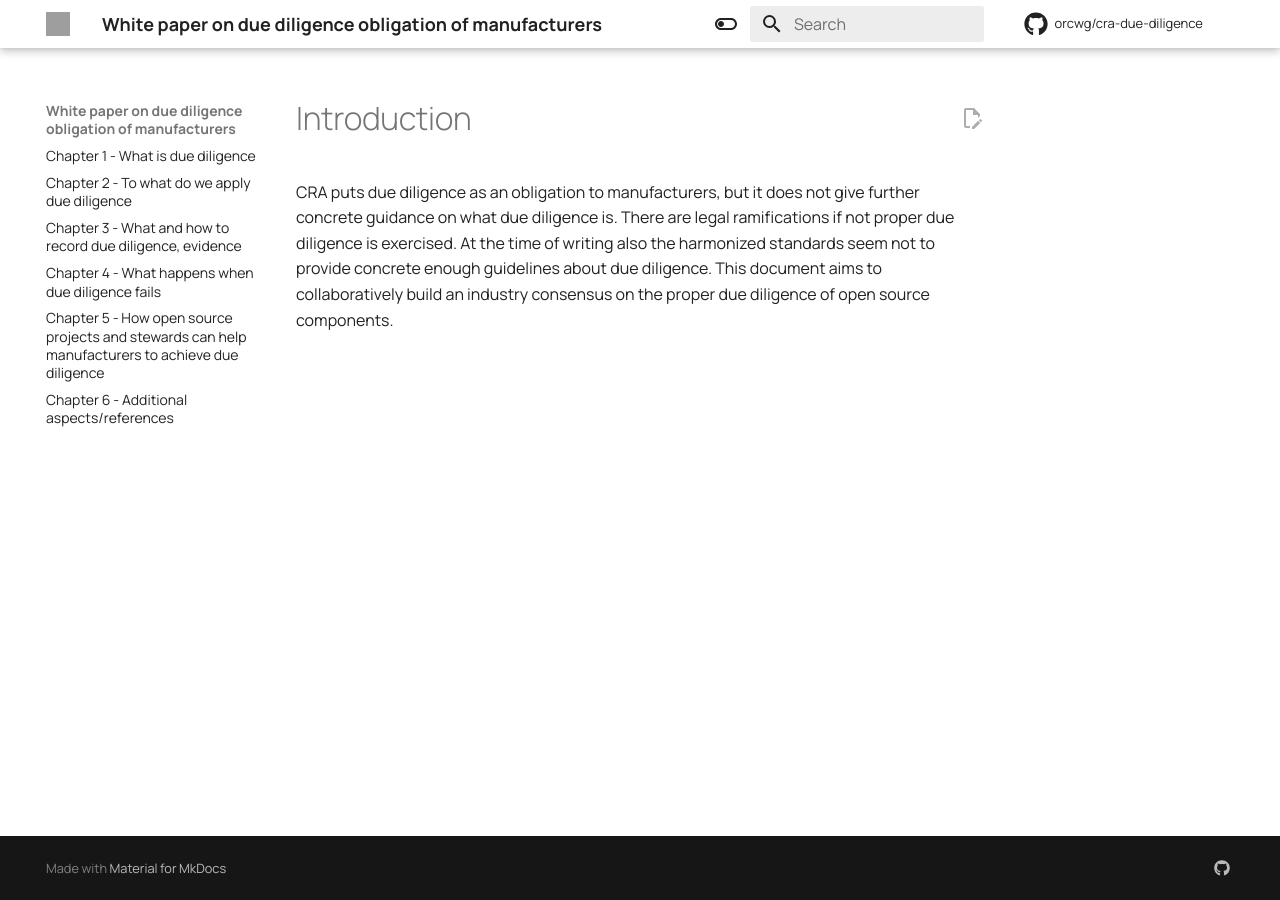
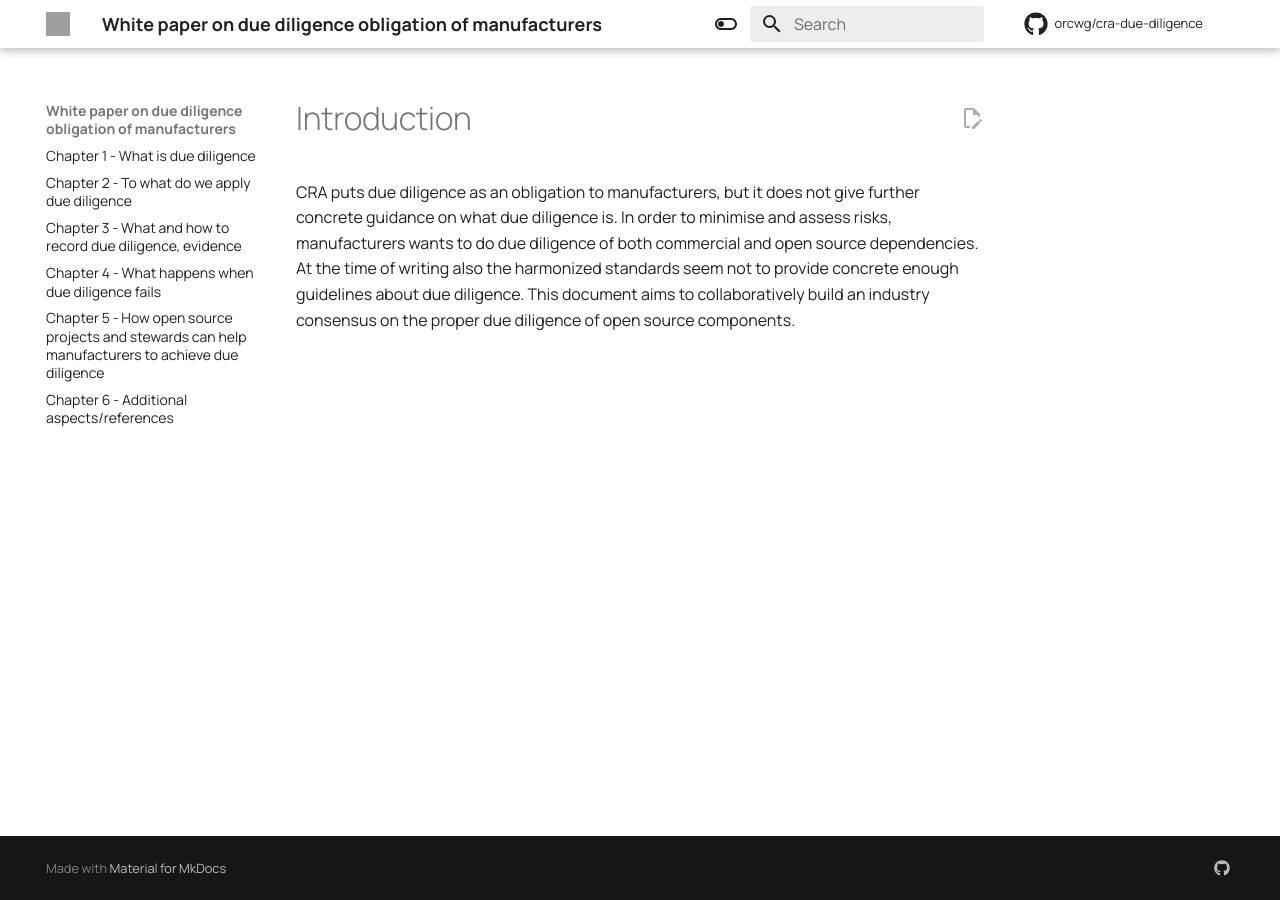
Before and after one commit to orcwg/cra-due-diligence, an MkDocs documentation site: the page built from content/index.md, in a window 1280 px wide. Built offline with MkDocs 1.6.1 and Material for MkDocs 9.7.7, drawn with Linux system fonts in a browser that asks for light colours; comment, search, counter and statistics services are not loaded; the version menu is left out; grey boxes are pictures that could not be loaded.

Commit message:
Changing ramifications language
Signed-off-by: Gergely Csatari <gergely.csatari@nokia.com>
Co-authored-by: Olle E. Johansson <oej@edvina.net>

```diff
--- a/content/index.md
+++ b/content/index.md
@@ -1,7 +1,8 @@
 # Introduction
 
 CRA puts due diligence as an obligation to manufacturers, but it does not give further concrete
-guidance on what due diligence is. There are legal ramifications if not proper due diligence is
-exercised. At the time of writing also the harmonized standards seem not to provide concrete
-enough guidelines about due diligence. This document aims to collaboratively build an industry
-consensus on the proper due diligence of open source components.
+guidance on what due diligence is. In order to minimise and assess risks, manufacturers wants to
+do due diligence of both commercial and open source dependencies. At the time of writing also
+the harmonized standards seem not to provide concrete enough guidelines about due diligence. This
+document aims to collaboratively build an industry consensus on the proper due diligence of open
+source components.
```
